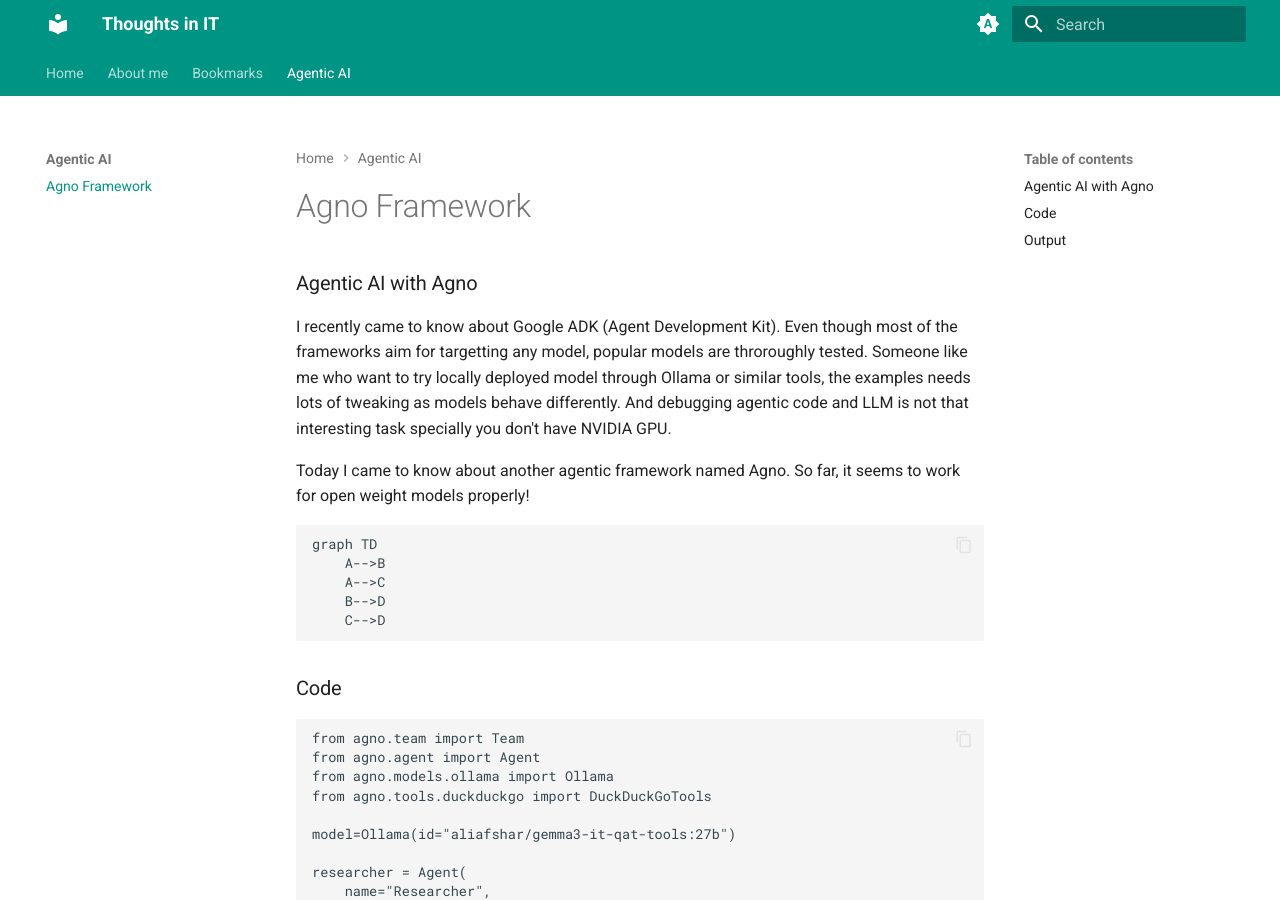
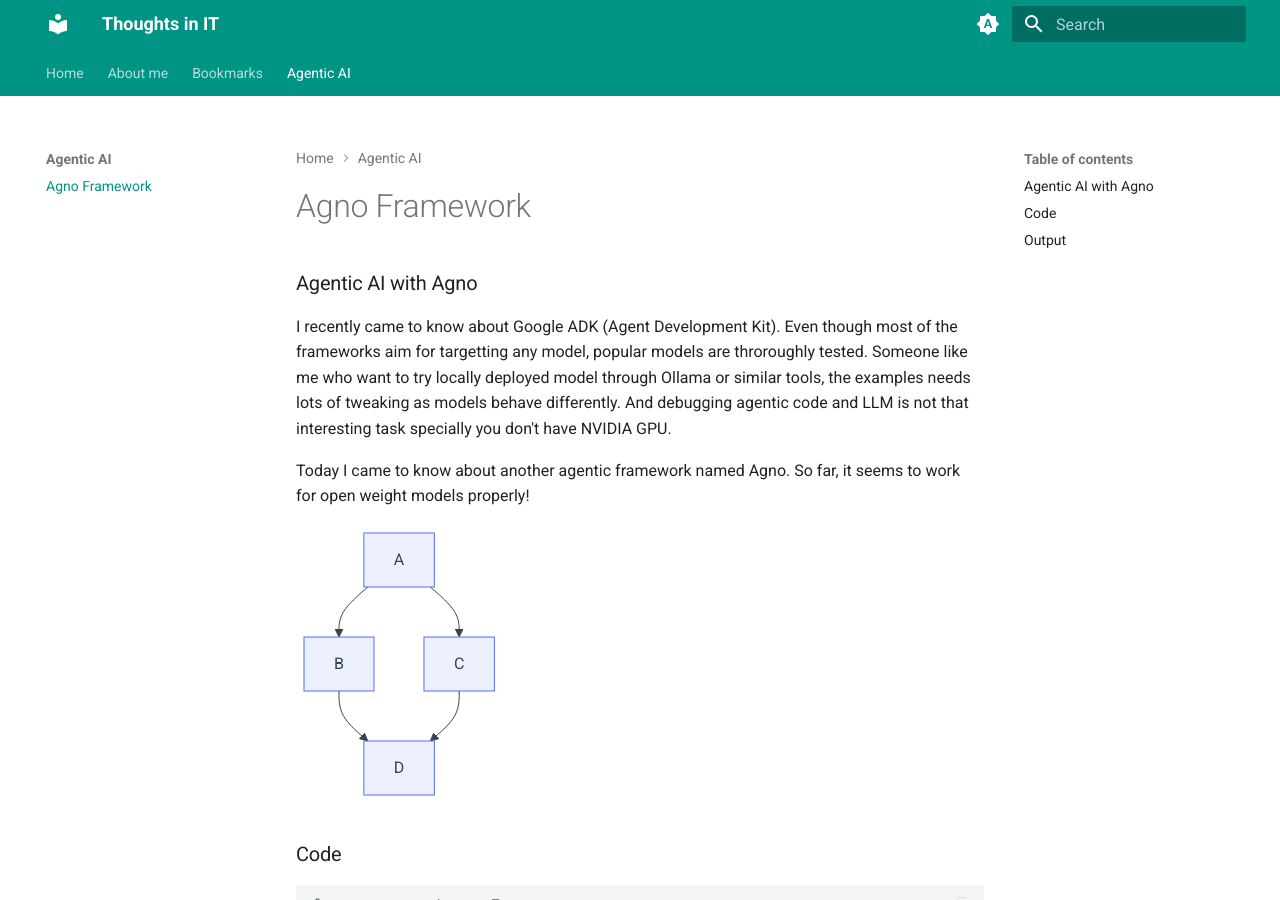
Before and after one commit to hafizur-rahman/hafizur-rahman.github.io, an MkDocs documentation site: the page built from docs/posts/agentic-ai-w-agno.md, in a window 1280 px wide and 900 px high. Built offline with MkDocs 1.6.1 and Material for MkDocs 9.7.7, drawn with Linux system fonts in a browser that asks for light colours; part of the change alters nothing that is shown.

```diff
--- a/mkdocs.yml
+++ b/mkdocs.yml
@@ -59,6 +59,12 @@ plugins:
       type: timeago
 
 markdown_extensions:
+  - pymdownx.superfences:
+        # make exceptions to highlighting of code:
+      custom_fences:
+        - name: mermaid
+          class: mermaid
+          format: !!python/name:mermaid2.fence_mermaid_custom
   - pymdownx.highlight:
       anchor_linenums: true
       line_spans: __span
```
